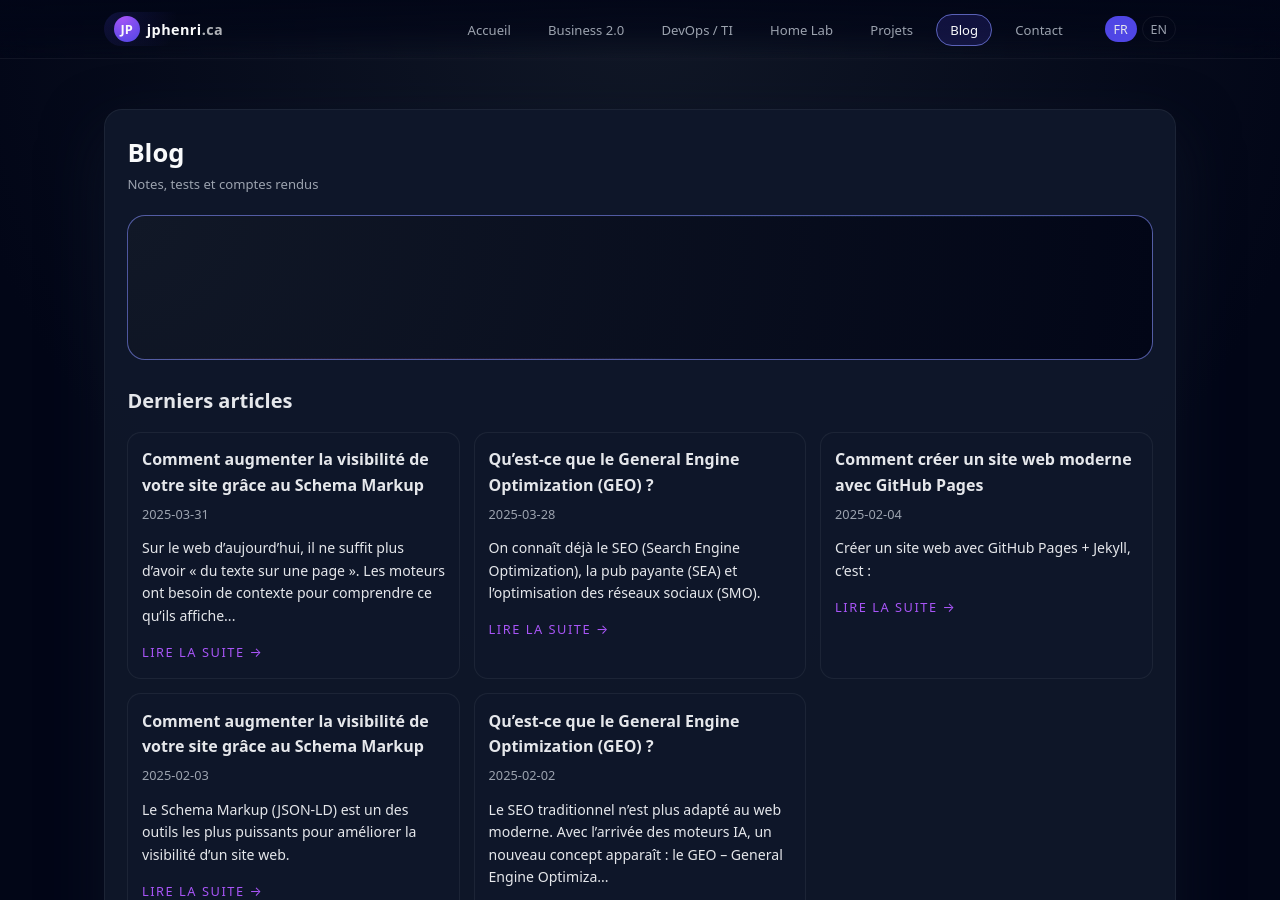
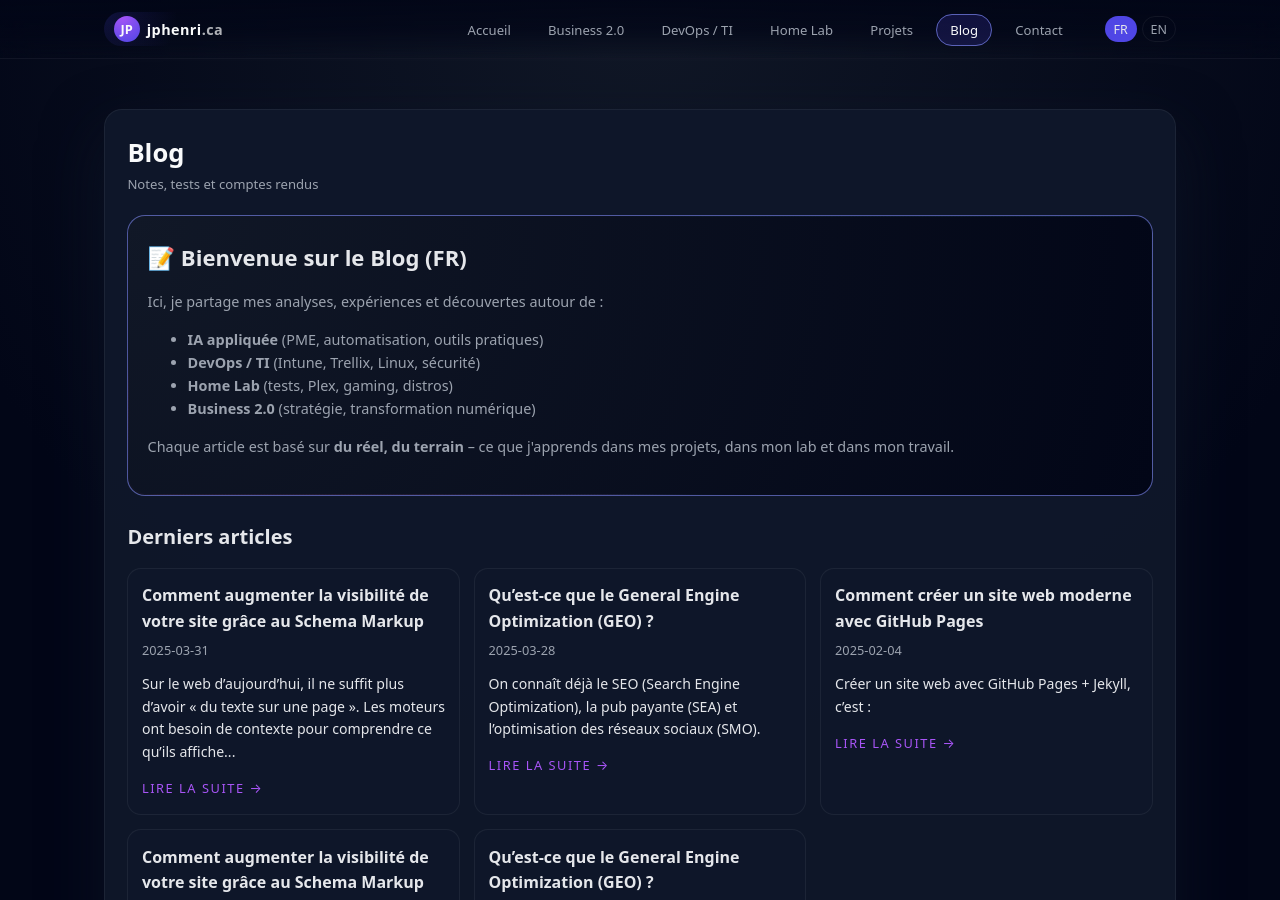
Before and after one commit to jphenri/jphenri.com, a Jekyll site: the page built from fr/blog/index.md, in a window 1280 px wide and 900 px high. Built offline with Jekyll 4.4.1, drawn with Linux system fonts in a browser that asks for light colours.

Commit message:
Update index.md

```diff
--- a/fr/blog/index.md
+++ b/fr/blog/index.md
@@ -9,17 +9,22 @@ en_url: /blog/
 
 <div class="blog-banner blog-header-animated">
 
-## 📝 Bienvenue sur le Blog (FR)
+<h2>📝 Bienvenue sur le Blog (FR)</h2>
 
+<p>
 Ici, je partage mes analyses, expériences et découvertes autour de :
+</p>
 
-- **IA appliquée** (PME, automatisation, outils pratiques)
-- **DevOps / TI** (Intune, Trellix, Linux, sécurité)
-- **Home Lab** (tests, lab, Plex, gaming, distros)
-- **Business 2.0** (stratégie, transformation numérique)
+<ul>
+  <li><strong>IA appliquée</strong> (PME, automatisation, outils pratiques)</li>
+  <li><strong>DevOps / TI</strong> (Intune, Trellix, Linux, sécurité)</li>
+  <li><strong>Home Lab</strong> (tests, Plex, gaming, distros)</li>
+  <li><strong>Business 2.0</strong> (stratégie, transformation numérique)</li>
+</ul>
 
-Chaque article est basé sur :
-**du réel, du terrain, et ce que j'expérimente dans mes projets ou au travail.**
+<p>
+Chaque article est basé sur <strong>du réel, du terrain</strong> – ce que j'apprends dans mes projets, dans mon lab et dans mon travail.
+</p>
 
 </div>
 
```
